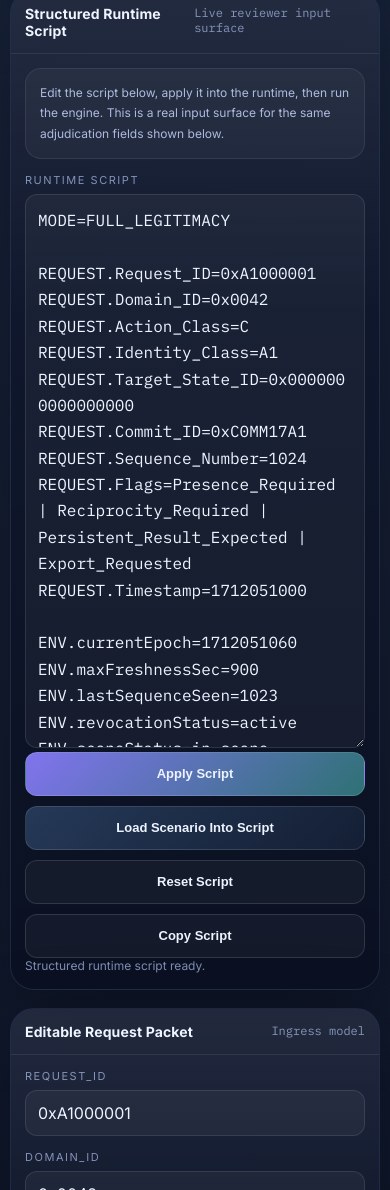
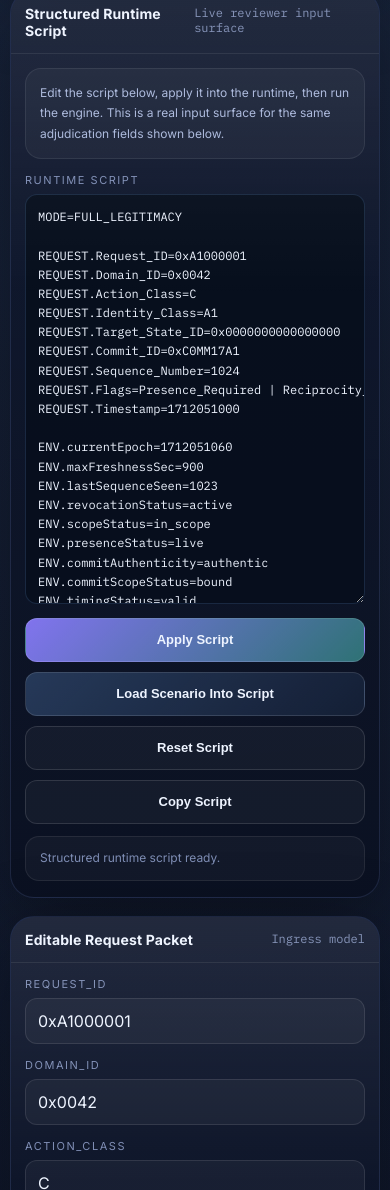
Before and after one commit to andrewatts23/aegis-core-c1, a plain HTML site: page index.html in a window 390 px wide. Shown: the part 2974-4164 px from the top of the page. Drawn offline with Linux system fonts and the light colour scheme.

Commit message:
Update styles.css

```diff
--- a/styles.css
+++ b/styles.css
@@ -318,6 +318,10 @@ h1 {
   gap: 10px;
 }
 
+.script-action-grid {
+  margin-top: 10px;
+}
+
 .layout {
   display: grid;
   grid-template-columns: 420px minmax(0, 1fr);
@@ -486,6 +490,24 @@ textarea {
 input[type="range"] {
   width: 100%;
   min-height: var(--tap);
+}
+
+.script-box {
+  min-height: 420px;
+  line-height: 1.6;
+  white-space: pre;
+  tab-size: 2;
+  background: rgba(8, 14, 28, 0.86);
+  border: 1px solid rgba(120, 181, 255, 0.16);
+}
+
+.script-status {
+  margin-top: 12px;
+  padding: 12px 14px;
+  border-radius: 14px;
+  border: 1px solid rgba(255, 255, 255, 0.08);
+  background: rgba(255, 255, 255, 0.035);
+  line-height: 1.55;
 }
 
 .decision-grid {
@@ -1060,6 +1082,10 @@ input[type="range"] {
   .predicate-table {
     min-width: 680px;
   }
+
+  .script-box {
+    min-height: 360px;
+  }
 }
 
 @media (max-width: 640px) {
@@ -1155,6 +1181,11 @@ input[type="range"] {
   .predicate-table {
     min-width: 620px;
   }
+
+  .script-box {
+    min-height: 320px;
+    font-size: 12px;
+  }
 }
 
 @media (max-width: 390px) {
@@ -1180,7 +1211,8 @@ input[type="range"] {
   .trace-msg,
   .ledger-summary,
   .queue-summary,
-  .action-note {
+  .action-note,
+  .script-status {
     font-size: 12px;
   }
 }
```
